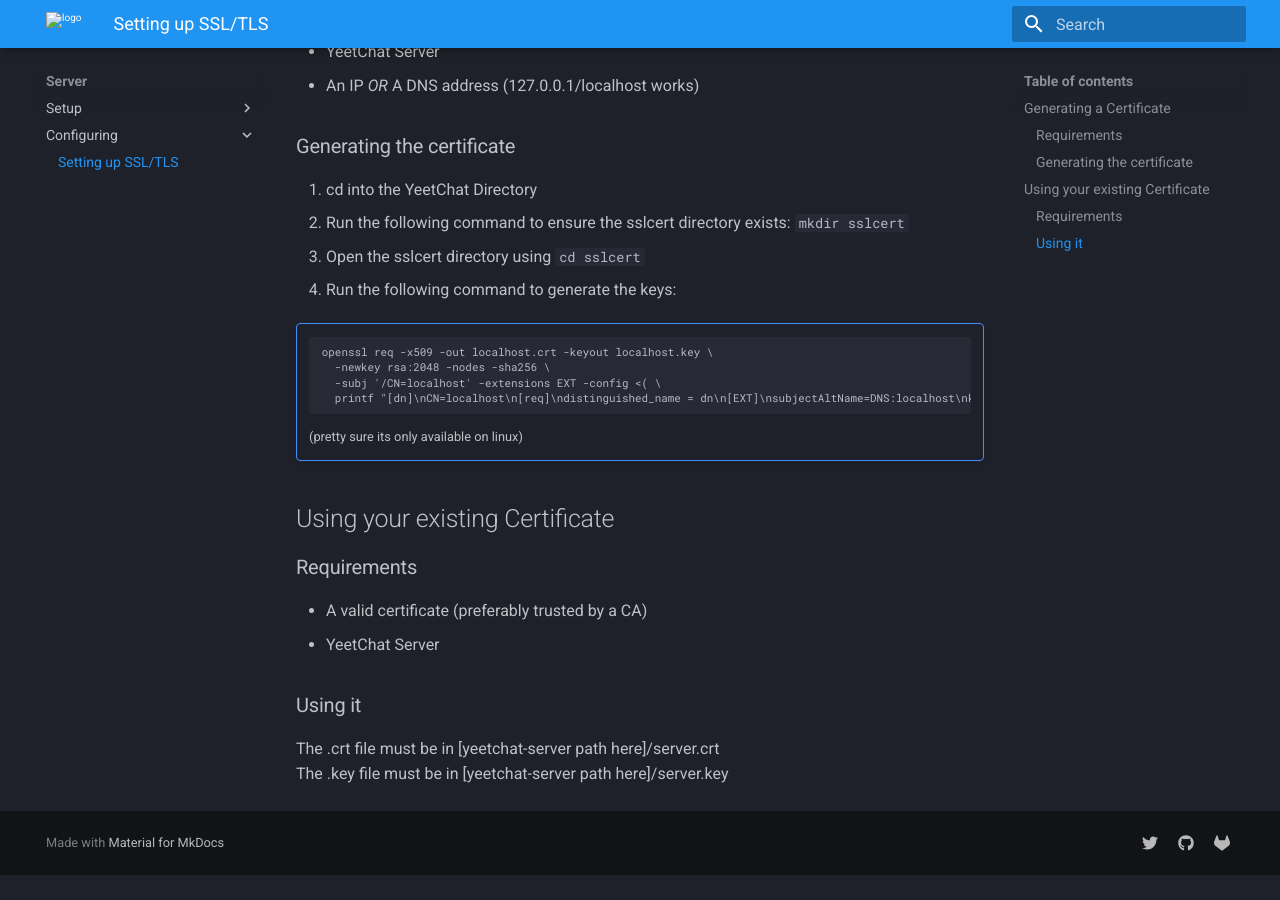
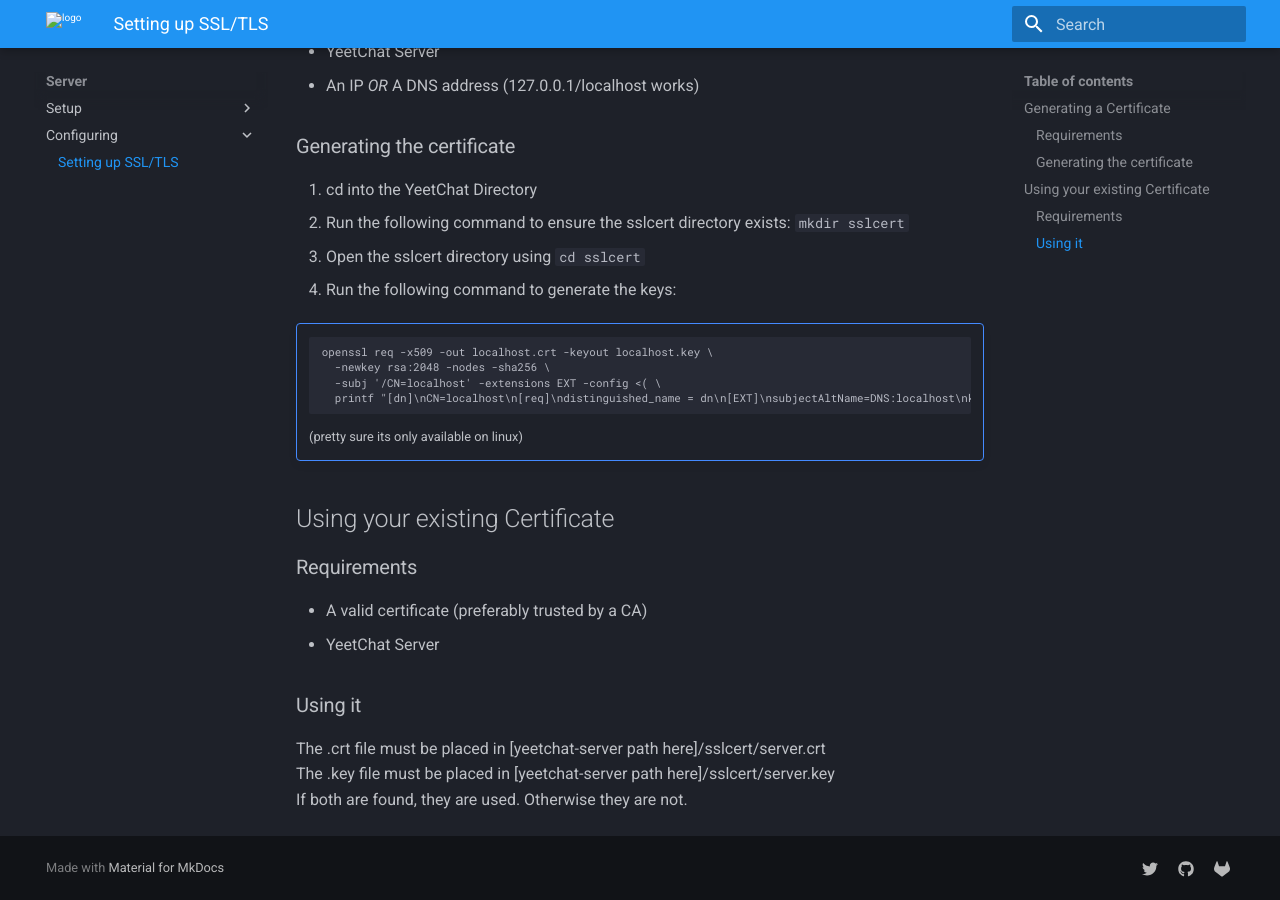
Before and after one commit to YeetChat/yeetchat-docs, an MkDocs documentation site: the page built from docs-source/Server/Configuring/ssl.md, in a window 1280 px wide and 900 px high, scrolled down 651 px. Built offline with MkDocs 1.6.1 and Material for MkDocs 9.7.7, drawn with Linux system fonts in a browser that asks for light colours; before the commit the page ends 1526 px from its top, so only the background shows below that.

Commit message:
Add to docs

```diff
--- a/docs-source/Server/Configuring/ssl.md
+++ b/docs-source/Server/Configuring/ssl.md
@@ -37,5 +37,6 @@
 - YeetChat Server<br>
 
 ### Using it
-The .crt file must be in [yeetchat-server path here]/server.crt<br>
-The .key file must be in [yeetchat-server path here]/server.key
+The .crt file must be placed in [yeetchat-server path here]/sslcert/server.crt<br>
+The .key file must be placed in [yeetchat-server path here]/sslcert/server.key<br>
+If both are found, they are used. Otherwise they are not.
--- a/mkdocs.yml
+++ b/mkdocs.yml
@@ -38,7 +38,8 @@
 ########################### NAVIGATION ###########################
 nav:
     - Home:
-      - 'README.md'
+      - Welcome: 'README.md'
+      - About: 'About.md'
     - License:
       - Licenses: 'misc/licenses/LICENSE.md'
       - AGPL-3.0: 'misc/licenses/AGPL.md'
```
Also changed, not shown: docs-source/About.md (added, +4 -0 lines), docs-source/README.md (+1 -1 lines).
